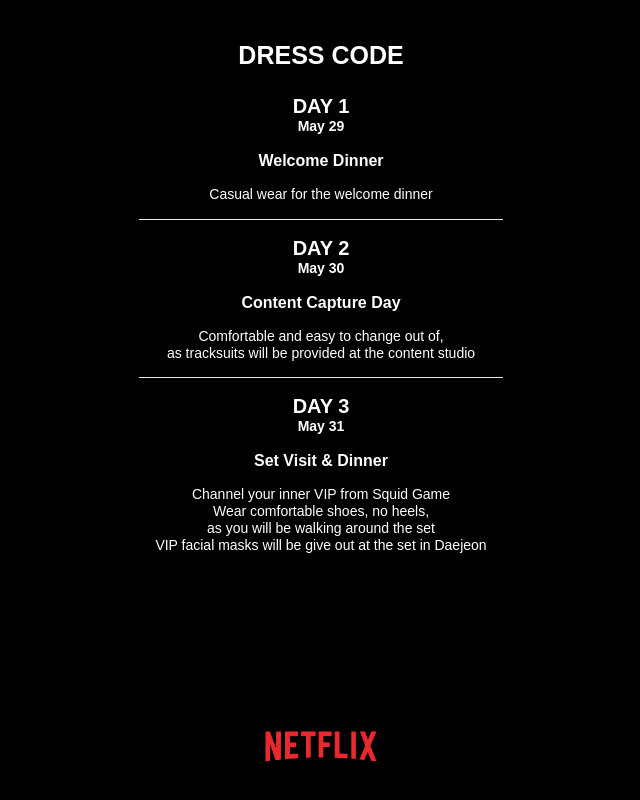
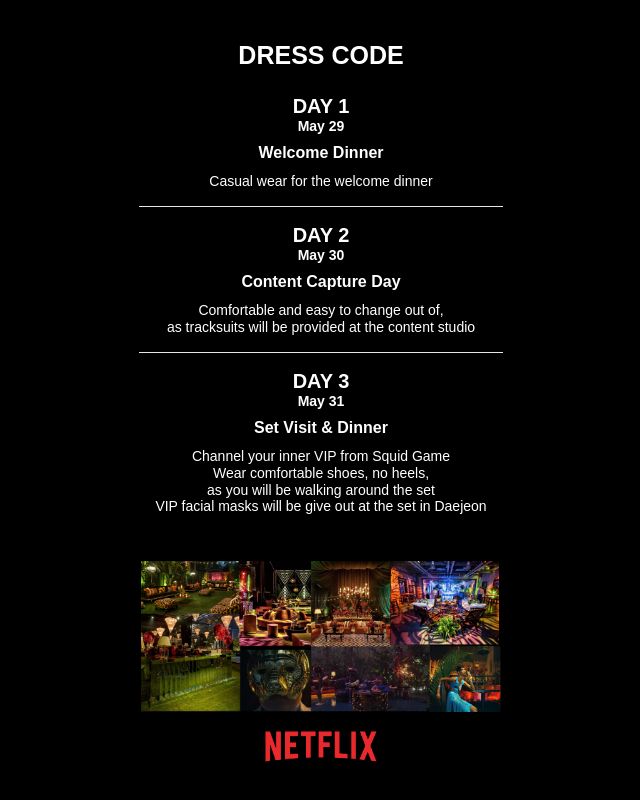
Before and after one commit to jiohjung98/netflix-squid-game-trip, a Next.js app: page /dress in a window 1280 px wide. Shown: the whole page, without its empty margins (319-959 px from the left). Built offline with nearby package versions, Linux system fonts and the light colour scheme; a web font is replaced by a local one.

Commit message:
feat: add photos, fix words

```diff
--- a/src/pages/airport/index.tsx
+++ b/src/pages/airport/index.tsx
@@ -40,7 +40,7 @@
           <div>
             <p className="netflix-bold text-white mt-[1rem] mb-[1.5rem] font-extrabold" style={{ fontSize: '16px' }}>NETFLIX VAN DEPARTURE TIME</p>
             <div className="netflix-light text-white mb-[1rem] font-light" style={{ fontSize: '13px' }}>Please check your assigned shuttle pickup<br/>time according to when you arrive.</div>
-            <div className="netflix-light text-white font-light" style={{ fontSize: '13px' }}>If you have any delays, please contact<br/>us at the emergency number below.</div>
+            <div className="netflix-light text-white font-light" style={{ fontSize: '13px' }}>If you experience any delays,<br/>please reach out to your Netflix handler</div>
             <div className="flex justify-center w-full mx-auto gray-500 my-[3rem]">
                 <hr className='w-[30%]'></hr>
               </div>
--- a/src/pages/dress/index.tsx
+++ b/src/pages/dress/index.tsx
@@ -6,26 +6,34 @@
       <div className="w-[95%] mt-[1.5rem] text-center">
         <p className="text-white mt-[1rem] mb-[1.5rem] font-black" style={{ fontSize: '25px' }}>DRESS CODE</p>
               <div className="netflix-light font-extrabold text-white" style={{ fontSize: '20px' }}>DAY 1</div>
-              <div className="netflix-light font-bold text-white my-auto mb-[1rem]" style={{ fontSize: '14px' }}>May 29</div>
-              <div className="netflix-light font-bold text-white my-auto mb-[1rem]" style={{ fontSize: '16px' }}>Welcome Dinner</div>
+              <div className="netflix-light font-bold text-white my-auto mb-[0.5rem]" style={{ fontSize: '14px' }}>May 29</div>
+              <div className="netflix-light font-bold text-white my-auto mb-[0.7rem]" style={{ fontSize: '16px' }}>Welcome Dinner</div>
               <div className="netflix-light text-white my-auto font-light" style={{ fontSize: '14px' }}>Casual wear for the welcome dinner</div>
               <div className="flex justify-center w-full mx-auto gray-500 my-[1rem]">
                 <hr className='w-[30%]'></hr>
               </div>
               <div className="netflix-light font-extrabold text-white" style={{ fontSize: '20px' }}>DAY 2</div>
-              <div className="netflix-light font-bold text-white my-auto mb-[1rem]" style={{ fontSize: '14px' }}>May 30</div>
-              <div className="netflix-light font-bold text-white my-auto mb-[1rem]" style={{ fontSize: '16px' }}>Content Capture Day</div>
+              <div className="netflix-light font-bold text-white my-auto mb-[0.5rem]" style={{ fontSize: '14px' }}>May 30</div>
+              <div className="netflix-light font-bold text-white my-auto mb-[0.7rem]" style={{ fontSize: '16px' }}>Content Capture Day</div>
               <div className="netflix-light text-white my-auto font-light" style={{ fontSize: '14px' }}>Comfortable and easy to change out of,<br/>as tracksuits will be provided at the content studio</div>
               <div className="flex justify-center w-full mx-auto gray-500 my-[1rem]">
                 <hr className='w-[30%]'></hr>
               </div>
               <div className="netflix-light font-extrabold text-white" style={{ fontSize: '20px' }}>DAY 3</div>
-              <div className="netflix-light font-bold text-white my-auto mb-[1rem]" style={{ fontSize: '14px' }}>May 31</div>
-              <div className="netflix-light font-bold text-white my-auto mb-[1rem]" style={{ fontSize: '16px' }}>Set Visit & Dinner</div>
+              <div className="netflix-light font-bold text-white my-auto mb-[0.5rem]" style={{ fontSize: '14px' }}>May 31</div>
+              <div className="netflix-light font-bold text-white my-auto mb-[0.7rem]" style={{ fontSize: '16px' }}>Set Visit & Dinner</div>
               <div className="netflix-light text-white my-auto font-light" style={{ fontSize: '14px' }}>Channel your inner VIP from Squid Game<br/>Wear comfortable shoes, no heels,<br/>as you will be walking around the set<br/>VIP facial masks will be give out at the set in Daejeon</div>
 
       </div>
       <div className="w-full flex flex-col justify-center items-center pb-[1.5rem]">
+      <Image
+          src="/dresscode.png"
+          alt="dresscode Logo"
+          className="mx-auto mb-[0.3rem]"
+          width={360}
+          height={70}
+          priority
+        />
         <Image
           src="/NetflixLogo2.png"
           alt="NetflixLogo2 Logo"
```
Also changed, not shown: public/dresscode.png (added).
